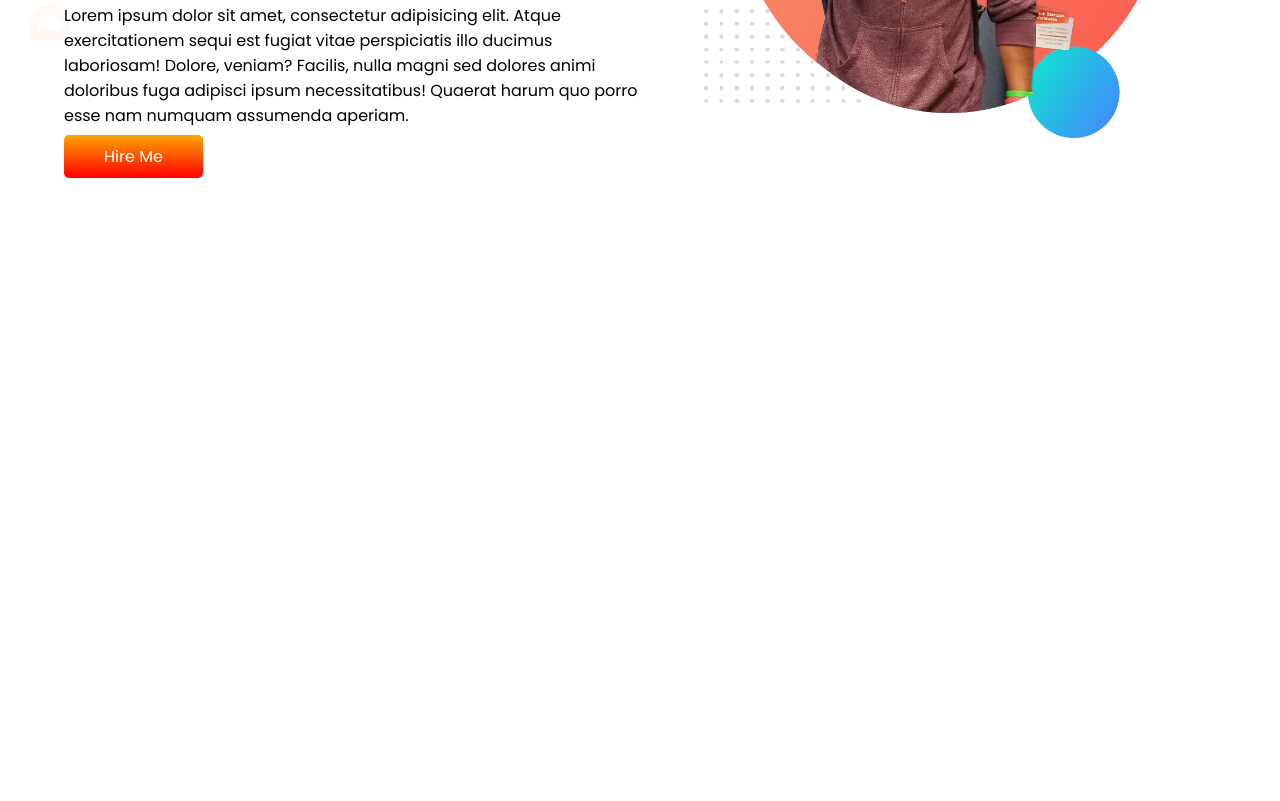
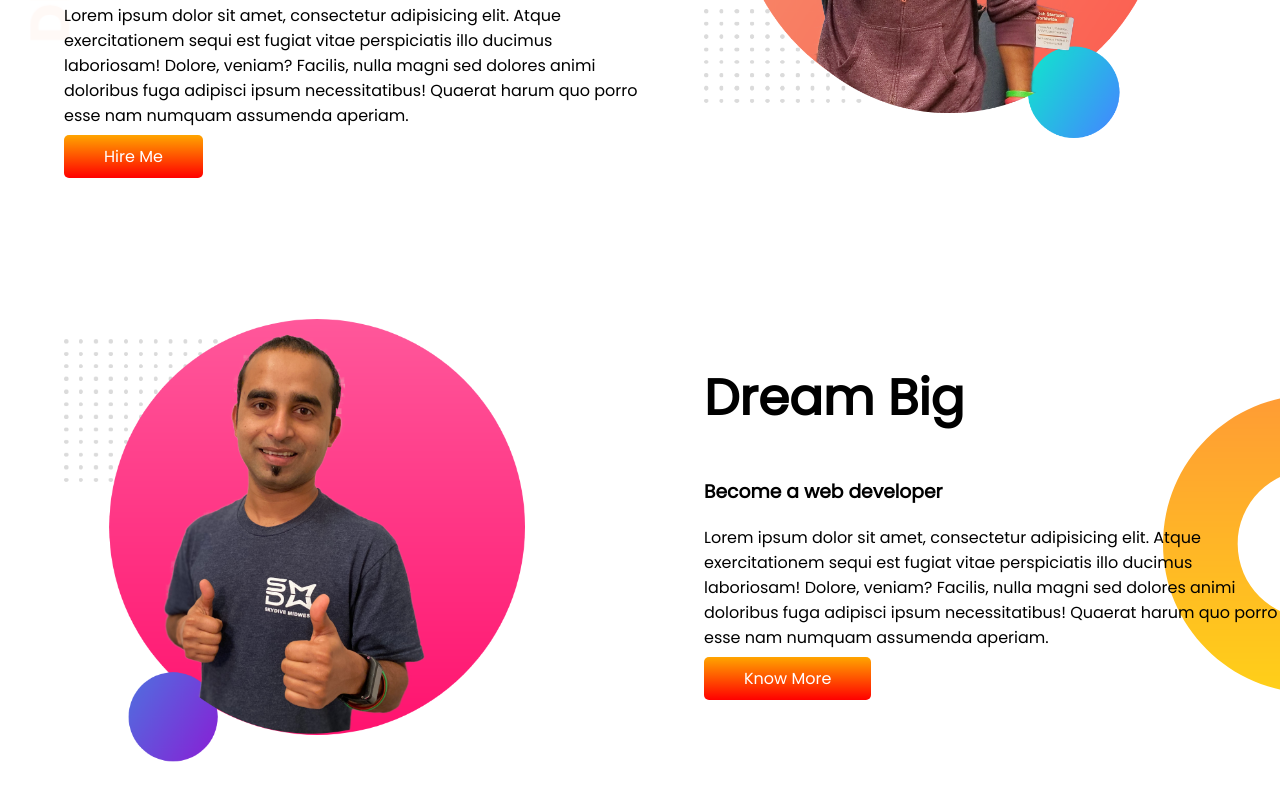
Before and after one commit to Abduj-Zawad/portfolio, a plain HTML site: page index.html in a window 1280 px wide. Shown: the part 319-1120 px from the top of the page. Before the commit the page ends 800 px from the top, so only its background shows below. Drawn offline with Linux system fonts and the light colour scheme.

Commit message:
dream-big section added

```diff
--- a/index.html
+++ b/index.html
@@ -28,6 +28,21 @@
             <img src="images/jhankar.png" alt="">
         </div>
     </section>
+
+    <section class="dream-big">
+        <div class="half-width">
+            <img src="images/jhankar2.png" alt="">
+        </div>
+        <div class="half-width">
+            <h1>Dream Big</h1>
+            <h3>Become a web developer</h3>
+            <p>Lorem ipsum dolor sit amet, consectetur adipisicing elit. Atque exercitationem sequi est fugiat vitae
+                perspiciatis illo ducimus laboriosam! Dolore, veniam? Facilis, nulla magni sed dolores animi doloribus
+                fuga
+                adipisci ipsum necessitatibus! Quaerat harum quo porro esse nam numquam assumenda aperiam.</p>
+            <a class="link-opener" target="_blank" href="https://github.com/Abduj-Zawad/portfolio">Know More</a>
+        </div>
+    </section>
 </body>
 
 </html>
--- a/style.css
+++ b/style.css
@@ -10,6 +10,7 @@ h1{
 }
 section{
     display: flex;
+    margin-bottom: 150px;
 }
 .half-width{
     width: 50%;
@@ -30,3 +31,8 @@ section{
     background-image: url(images/top-banner.png);
     background-repeat: no-repeat;
 }
+.dream-big{
+    background-image: url(images/dream-bg.png);
+    background-position: right;
+    background-repeat: no-repeat;
+}
```
